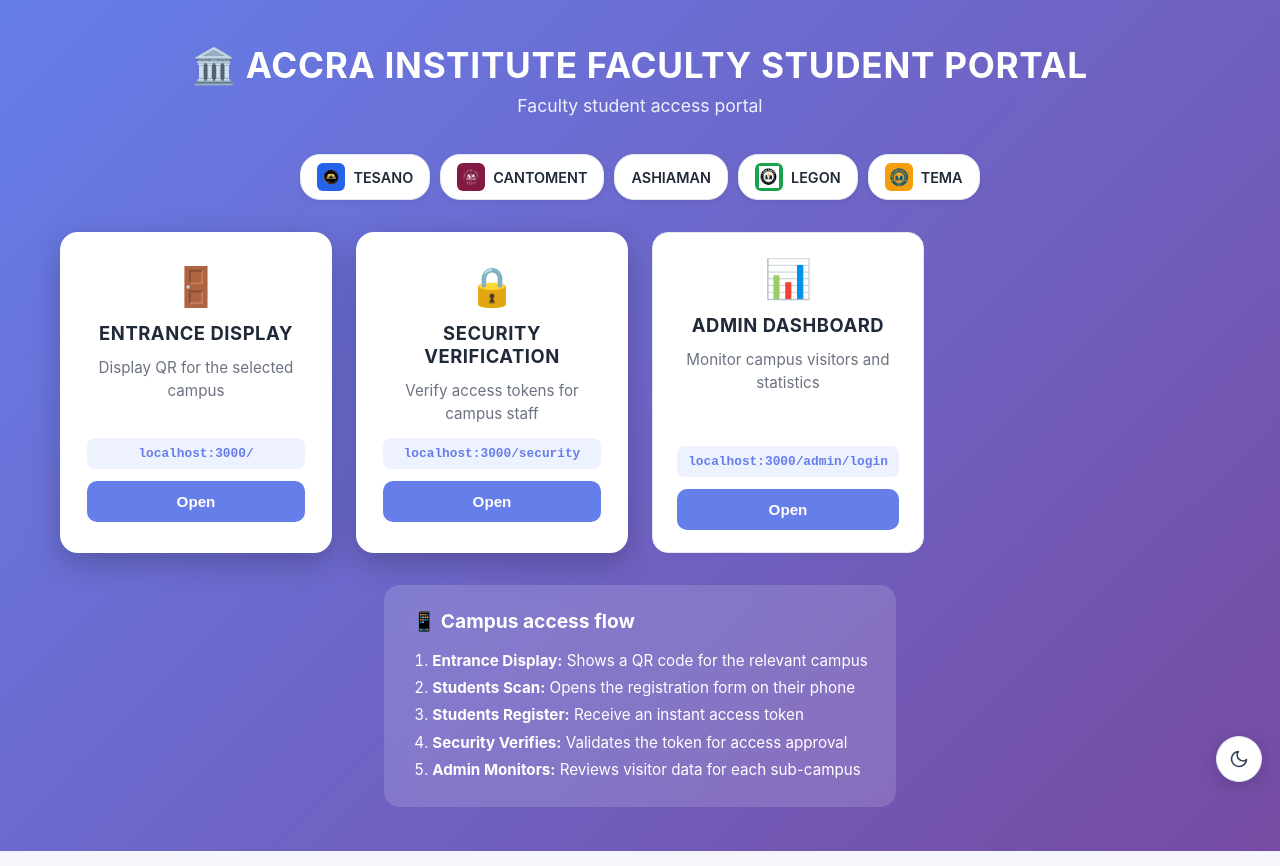
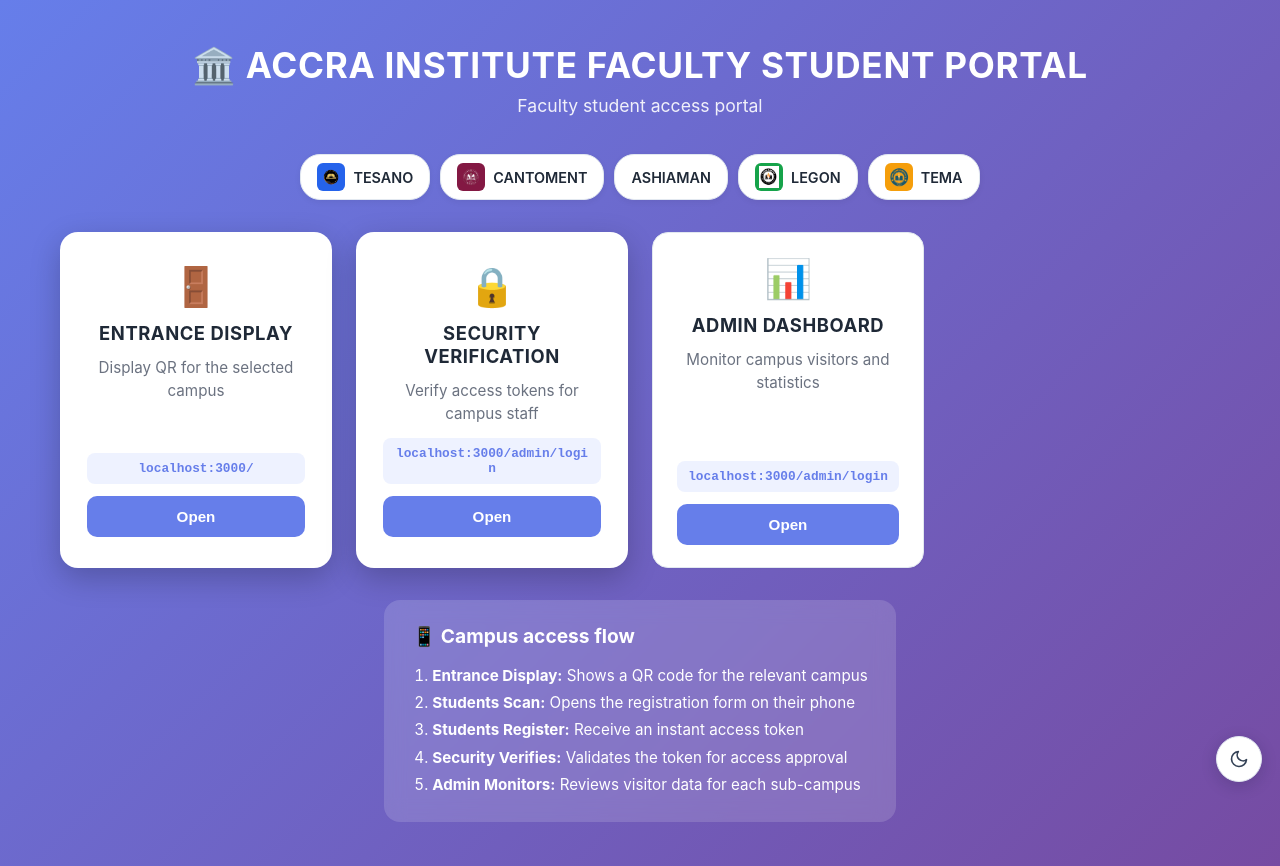
Before and after one commit to kojowallet01/patron-housing-access, a React (Vite) app: page /home in a window 1280 px wide. Built offline with nearby package versions, Linux system fonts and the light colour scheme.

Commit message:
Route Home security card to unified admin login

```diff
--- a/src/pages/Home.jsx
+++ b/src/pages/Home.jsx
@@ -28,11 +28,11 @@ function Home() {
             <button className="page-btn">Open</button>
           </div>
 
-          <div className="page-card security-card" onClick={() => window.location.href = '/security'}>
+          <div className="page-card security-card" onClick={() => window.location.href = '/admin/login'}>
             <div className="page-icon">🔒</div>
             <h3>Security Verification</h3>
             <p>Verify access tokens for campus staff</p>
-            <div className="page-url">localhost:3000/security</div>
+            <div className="page-url">localhost:3000/admin/login</div>
             <button className="page-btn">Open</button>
           </div>
 
```
